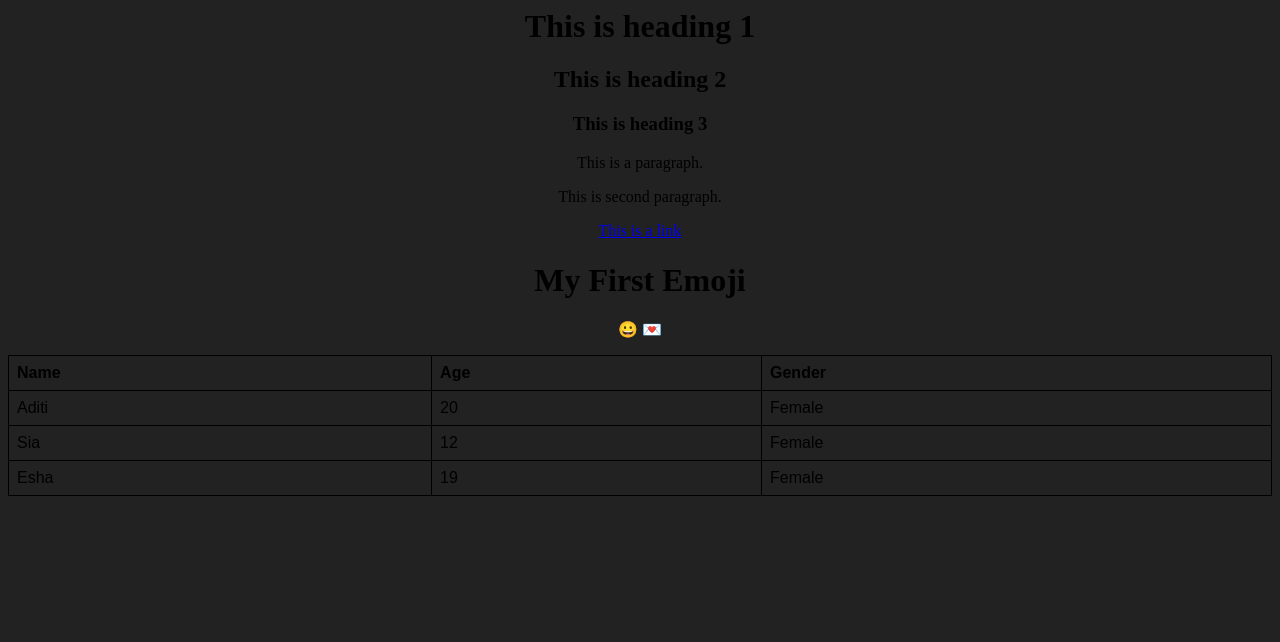
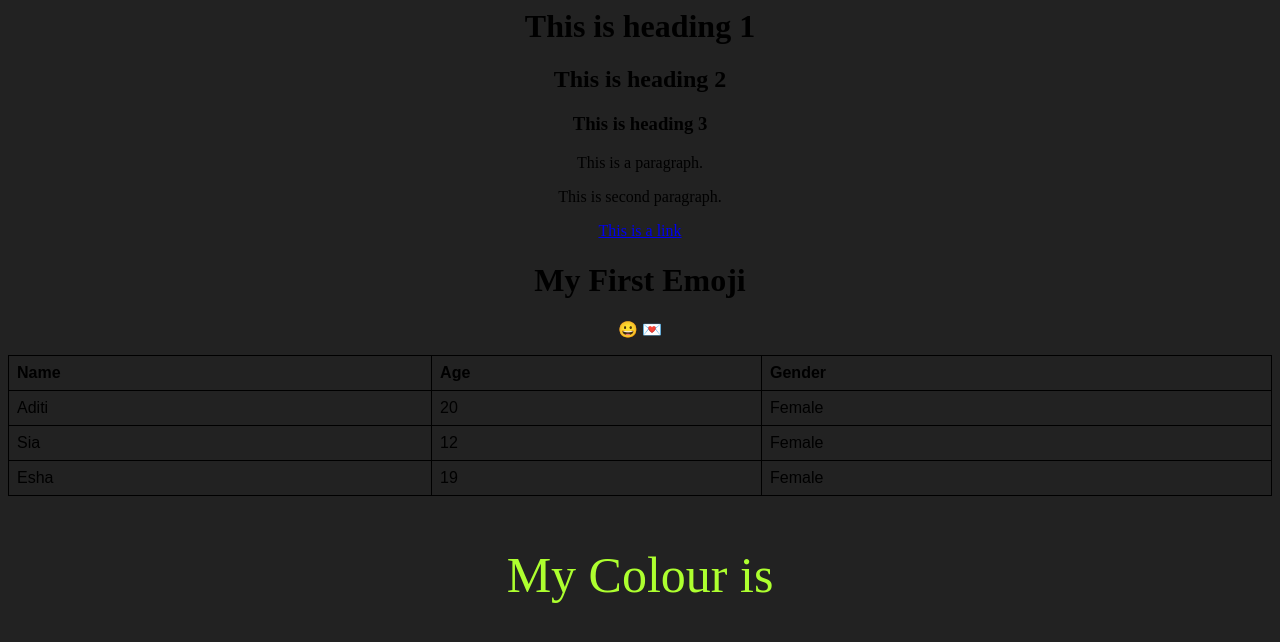
Before and after one commit to RefreshMyMind-I/test_, a plain HTML site: page index.html in a window 1280 px wide. Drawn offline with Linux system fonts and the light colour scheme.

Commit message:
added coloured text to html

```diff
--- a/index.html
+++ b/index.html
@@ -19,20 +19,21 @@
     <p style="text-align:center;">This is a paragraph.</p>
     <p style="text-align:center;">This is second paragraph.</p>
     <p style="text-align:center;"><a href="https://github.com/RefreshMyMind-I">This is a link</a></p>
-    <h1 style = "text-align:center;">My First Emoji</h1>
-    <p style = "text-align: center;">&#128512;	&#x1F48C;</p>
+    <h1 style="text-align:center;">My First Emoji</h1>
+    <p style="text-align: center;">&#128512; &#x1F48C;</p>
     <style>
         table {
             font-family: arial, sans-serif;
             border-collapse: collapse;
             width: 100%;
         }
-        td,th {
+
+        td,
+        th {
             border: 1px solid #000000;
             text-align: left;
             padding: 8px;
         }
-
     </style>
 
     <table>
@@ -57,7 +58,7 @@
             <td>Female</td>
         </tr>
     </table>
-
+    <p style="text-align: center;color:greenyellow;font-size:50px;">My Colour is </p>
 </body>
 
 </html>
```
